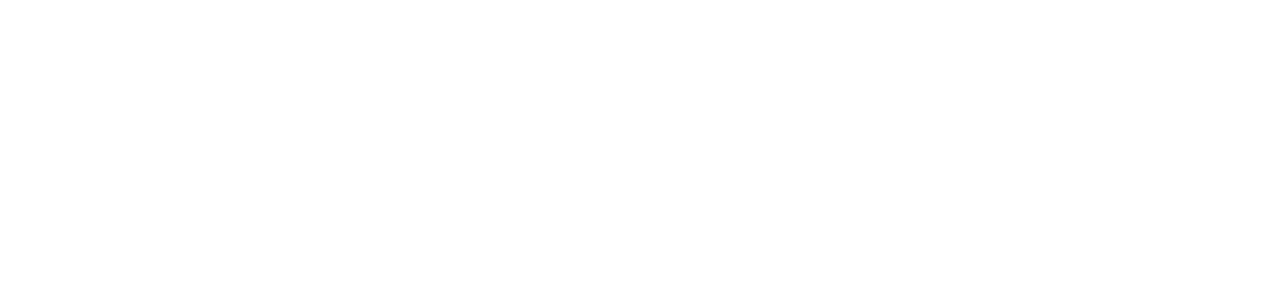
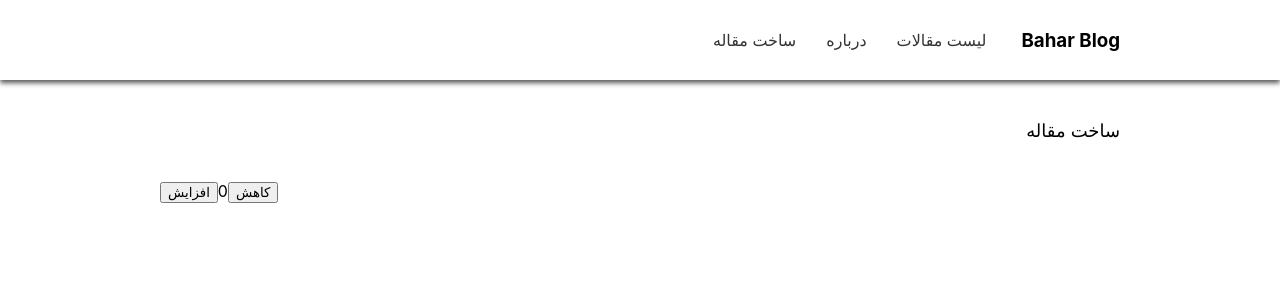
Before and after one commit to mahsasol/baharbahar, a React (Create React App) app: page /create-article in a window 1280 px wide. Before the commit this address had no page. Shown: the top 300 px of the page. Built offline with nearby package versions, Linux system fonts and the light colour scheme.

Commit message:
37- add events like increase and decrease counter

```diff
--- a/src/App.jsx
+++ b/src/App.jsx
@@ -3,6 +3,7 @@
 import ArticlePage from "./pages/articlepage/ArticlePage";
 import Home from "./pages/home/home";
 import { Route,Routes } from "react-router-dom";
+import CreateArticle from "./pages/createarticle/CreateArticle";
 
 
 function App() {
@@ -12,6 +13,7 @@
         <Route path="/" element={<Home/>}></Route>
         <Route path="/aboutus" element={<AboutUs/>}></Route>
         <Route path="/article/:id" element={<ArticlePage/>}></Route>
+        <Route path="/create-article" element={<CreateArticle/>}></Route>
       </Routes>
     </>
   );
--- a/src/components/navbar/Navbar.jsx
+++ b/src/components/navbar/Navbar.jsx
@@ -24,6 +24,11 @@
                             <Link to={"/AboutUs"}> درباره</Link>
 
                         </li>
+                        <li>
+
+                            <Link to={"/create-article"}> ساخت مقاله</Link>
+
+                        </li>
                     </ul>
                 </div>
             </div>
--- a/src/components/spinner/spinner.css
+++ b/src/components/spinner/spinner.css
@@ -4,7 +4,7 @@
     left:0;
     width: 100%;
     height: 100%;
-    background-color: #afa8ff;
+    background-color:#fff;
     opacity: .8;
     display: flex;
     justify-content: center;
--- /dev/null
+++ b/src/pages/createarticle/CreateArticle.jsx
@@ -0,0 +1,37 @@
+import styled from "./createArticle.module.css"
+import Navbar from "../../components/navbar/Navbar"
+import { useState } from "react";
+
+function CreateArticle() {
+    const [counter, setCounter] = useState(0)
+
+    const increaseToCounter = () => {
+        setCounter(counter + 1)
+    }
+    const decreaseToCounter = () => {
+        setCounter(counter - 1)
+    }
+
+    return (
+        <>
+            <Navbar title="Bahar Blog" />
+            <div className={styled.createArticlePage}>
+                <div className="container">
+
+
+                    <h1>ساخت مقاله</h1>
+
+                    <button onClick={increaseToCounter}>افزایش</button>
+                    <span>{counter}</span>
+                    <button onClick={decreaseToCounter}>کاهش</button>
+
+                </div>
+            </div>
+
+
+
+        </>
+
+    )
+}
+export default CreateArticle;
--- /dev/null
+++ b/src/pages/createarticle/createArticle.module.css
@@ -0,0 +1,6 @@
+.createArticlePage h1{
+    text-align: right;
+    margin: 40px 0;
+    font-size: 18px;
+    font-weight: 300;
+}
```
